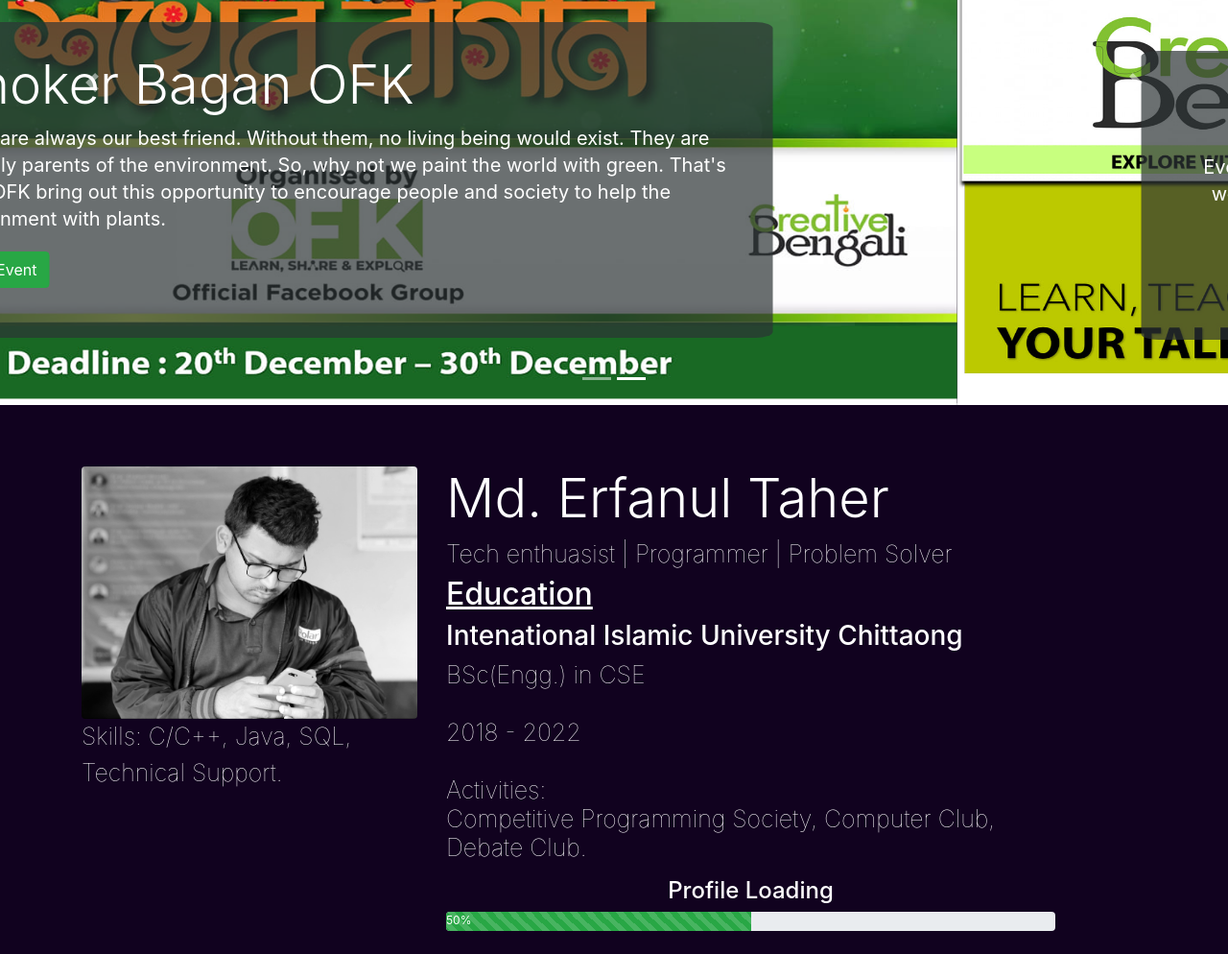
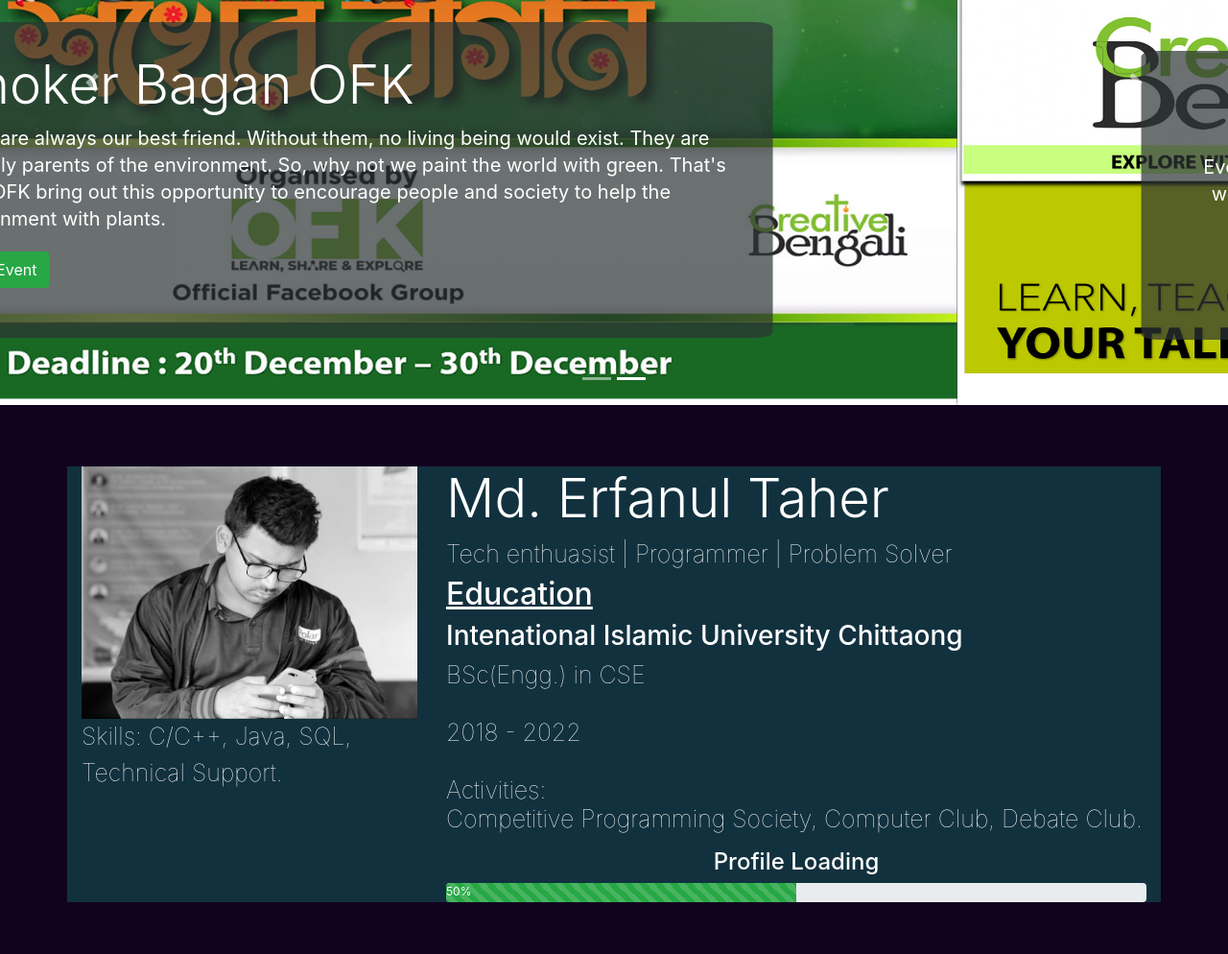
Before and after one commit to Marshmalow212/Mztech_workshop_JS, a plain HTML site: page index.html in a window 1280 px wide. Shown: the part 414-1408 px from the top of the page at 96% size. After the commit the page ends 1378 px from the top, so only its background shows below. Drawn offline with nearby package versions, Linux system fonts and the light colour scheme.

Commit message:
modified css

```diff
--- a/index.html
+++ b/index.html
@@ -130,10 +130,10 @@
     <!--/Carousel -->
 
     <section id="profile">
-      <div class="container mb-4">
+      <div class="container mb-4 container_personal">
           <div class="row" >
             <div class="col-md-4">
-              <img src="images/erfan.jpg" alt="Erfan" class="rounded float-left img-fluid">
+              <img src="images/erfan.jpg" alt="Erfan" class=" img-fluid">
               <div class="short_sum">
                 <p>
                   Skills: C/C++, Java, SQL, Technical Support.
@@ -141,7 +141,7 @@
               </div>
 
             </div>
-            <div class="col-md-7">
+            <div class="col-md-8">
               <div class="">
                 <h1 class="display-4">Md. Erfanul Taher</h1>
               <h2 class="short_sum">Tech enthuasist | Programmer | Problem Solver</h2>
@@ -164,7 +164,8 @@
 
             </div>
           </div>
-
+          </div>
+      </div>
     </section>
 
     <!--Profile-->
--- a/style.css
+++ b/style.css
@@ -43,8 +43,7 @@
 }
 
 .container_personal{
-    margin: 1rem 5rem 1rem 5rem;
-    position: absolute;
+    background-color: rgba(22, 160, 133,0.3);
 }
 
 /* /* .img_profile{
```
